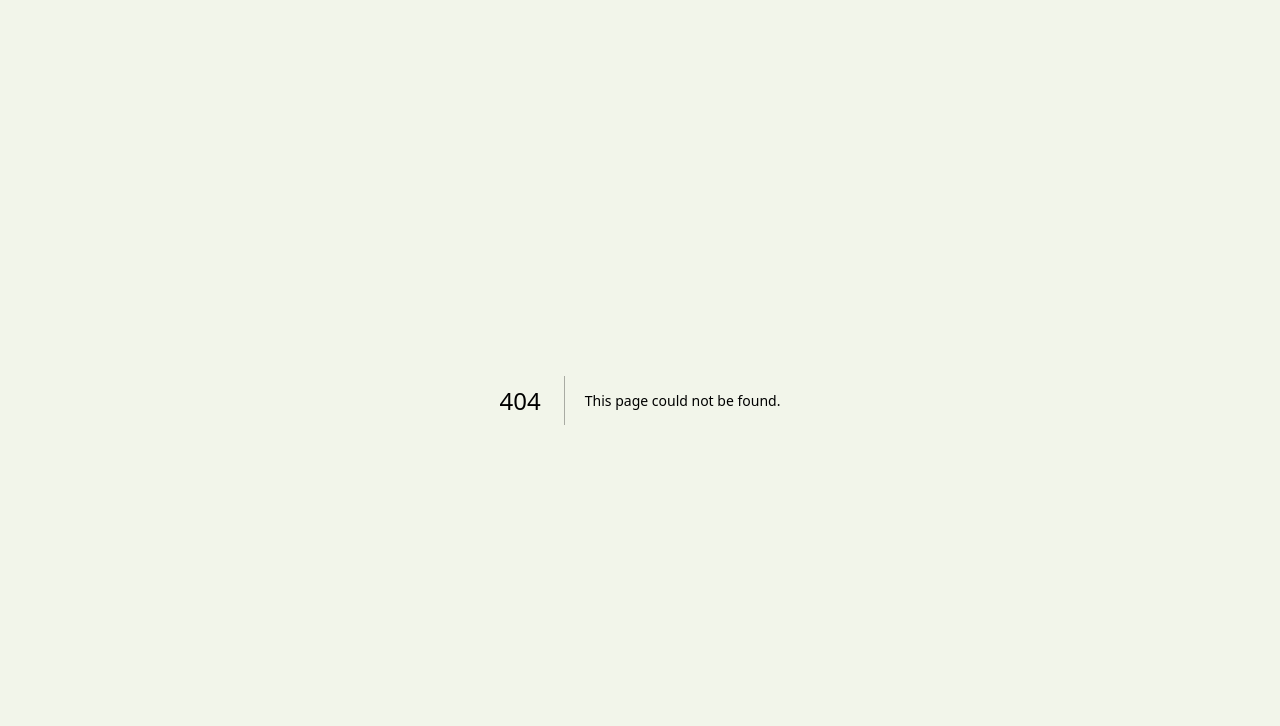
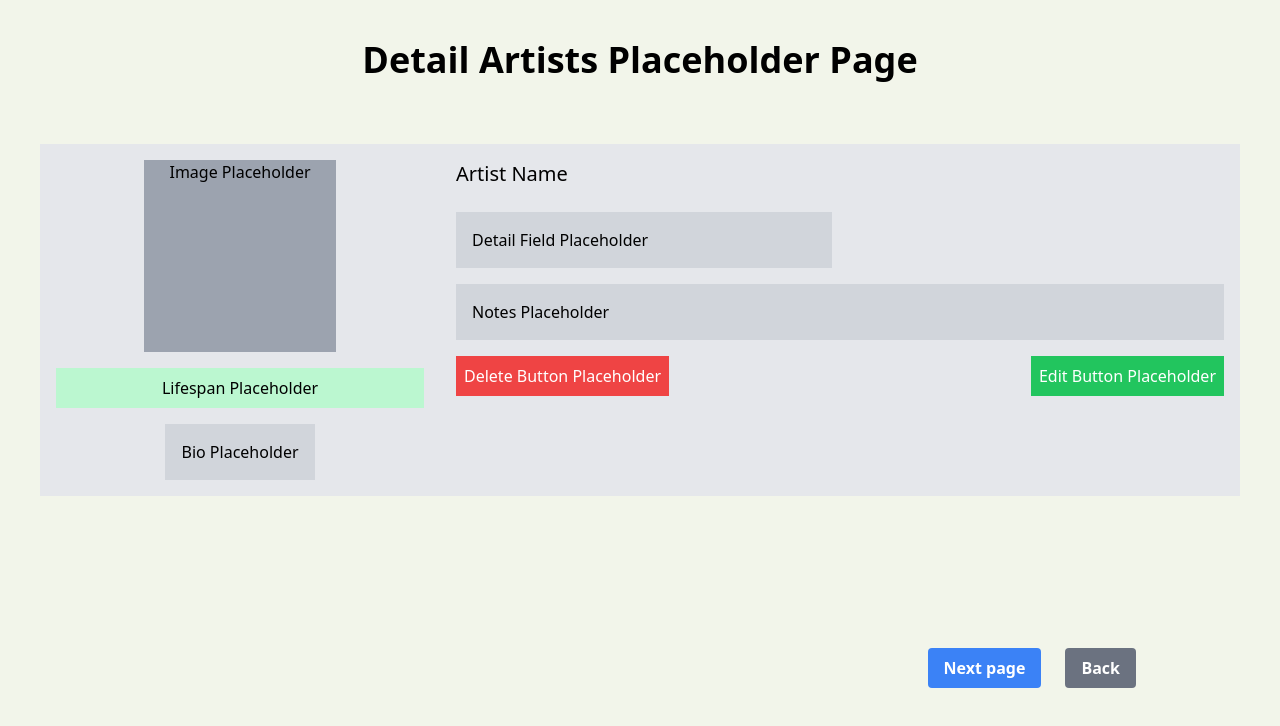
Before and after one commit to WebWarriors-UNF-CIS/RHAMS, a Next.js app: page /u/artists/detail in a window 1280 px wide. Before the commit this address had no page. Shown: the top 726 px of the page. Built offline with nearby package versions, Linux system fonts and the light colour scheme.

Commit message:
added detail pages to all entities. Added placeholder code for artists/detail

```diff
--- /dev/null
+++ b/src/app/u/artists/detail/page.tsx
@@ -0,0 +1,66 @@
+"use client"
+import { useState, useEffect } from 'react';
+import { useRouter } from 'next/navigation';
+import { usePathname } from 'next/navigation';
+import Image from "next/image";
+import React from 'react';
+import Creatable from 'react-select/creatable';
+
+export default function ArtistDetail() {
+  const router = useRouter();
+  const [slug, setSlug] = useState<string>('');
+  const pathname = usePathname();
+  const imageLoader = ({src}: {src: string}) => {return `https://via.placeholder.com/${src}`}
+
+  function reformatTitle(input: string)
+  {return input.charAt(0).toUpperCase() + input.slice(1);}
+
+  useEffect(() =>
+  {
+    if (pathname)
+    {
+      const parts = pathname.split('/');
+      setSlug(reformatTitle(parts[3]) + ' ' + reformatTitle(parts[2]) + ' Placeholder Page');
+    }
+  }, [pathname]);
+
+  return (
+    <div className="container mx-auto px-4">
+      <h1 className="text-4xl font-bold text-center my-10">
+      {slug || 'Loading...'}
+      </h1>
+      <div className="container mx-auto p-6">
+      <div className="flex flex-col lg:flex-row justify-between">
+        {/* Left Column for Image and Bio */}
+        <div className="flex flex-col items-center bg-gray-200 p-4 w-full lg:w-1/3 text-center mb-6 lg:mb-0">
+          <div className="bg-gray-400 w-48 h-48 mb-4">Image Placeholder</div>
+          <div className="bg-green-200 p-2 w-full">Lifespan Placeholder</div>
+          <div className="bg-gray-300 p-4 mt-4">Bio Placeholder</div>
+        </div>
+
+        {/* Right Column for Artist Details */}
+        <div className="flex-grow bg-gray-200 p-4">
+          <div className="text-xl mb-6">Artist Name</div>
+          <div className="grid grid-cols-1 md:grid-cols-2 gap-4 mb-4">
+            <div className="bg-gray-300 p-4">Detail Field Placeholder</div>
+            {/* Repeat for the number of detail fields */}
+          </div>
+          <div className="bg-gray-300 p-4">Notes Placeholder</div>
+          <div className="flex justify-between mt-4">
+            <button className="bg-red-500 text-white p-2">Delete Button Placeholder</button>
+            <button className="bg-green-500 text-white p-2">Edit Button Placeholder</button>
+          </div>
+        </div>
+      </div>
+    </div>
+      <div className="flex flex-row justify-end gap-6 p-32">
+        <button  onClick={() => router.push('/u/artworks')} className="bg-blue-500 hover:bg-blue-700 text-white font-bold py-2 px-4 rounded focus:outline-none focus:shadow-outline w-lg" type="button">
+            Next page
+        </button>
+        <button  onClick={() => router.push('/u/artists')} className="bg-gray-500 hover:bg-gray-700 text-white font-bold py-2 px-4 rounded focus:outline-none focus:shadow-outline w-lg" type="button">
+            Back
+        </button>
+      </div>
+    </div>
+  );
+};
```
